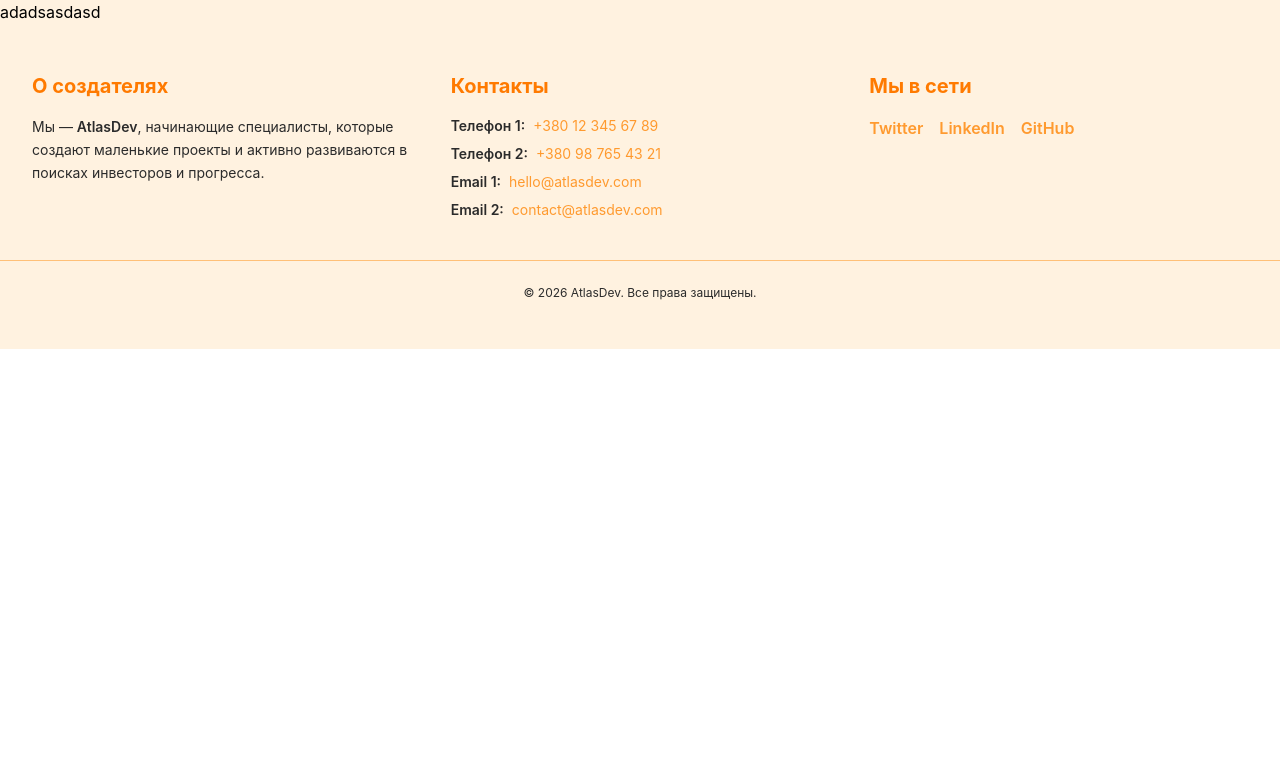
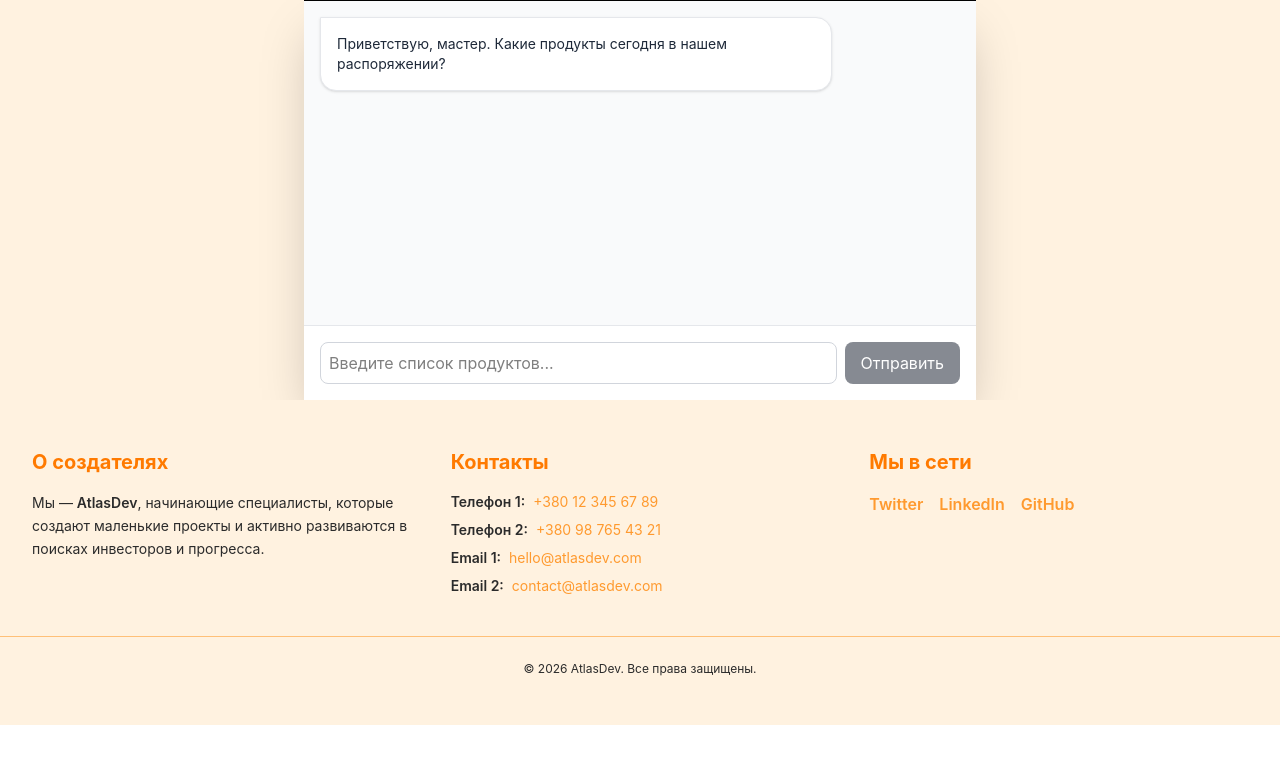
Before and after one commit to AleksanStark/chef-ai, a Vue app: page / in a window 1280 px wide. Shown: the top 764 px of the page. Built offline with nearby package versions, Linux system fonts and the light colour scheme; no server answers.

Commit message:
Do AI integration and implement chat logic

```diff
--- a/package.json
+++ b/package.json
@@ -16,10 +16,14 @@
   },
   "dependencies": {
     "axios": "^1.13.6",
+    "dotenv": "^17.3.1",
+    "marked": "^17.0.4",
+    "openai": "^6.27.0",
     "vue": "^3.5.29",
     "vue-router": "^5.0.3"
   },
   "devDependencies": {
+    "@tailwindcss/typography": "^0.5.19",
     "@tailwindcss/vite": "^4.2.1",
     "@tsconfig/node24": "^24.0.4",
     "@types/node": "^24.11.0",
--- a/src/app/App.vue
+++ b/src/app/App.vue
@@ -1,10 +1,11 @@
 <script setup lang="ts">
 import { AppFooter } from '@/widgets/appFooter'
+import AppChat from '@/widgets/appFooter/ui/AppChat.vue'
 </script>
 
 <template>
   <section class="bg-[#FFF2E0]">
-    <main>adadsasdasd</main>
+    <AppChat />
     <AppFooter />
   </section>
 </template>
--- a/src/app/styles/style.css
+++ b/src/app/styles/style.css
@@ -1 +1,2 @@
 @import 'tailwindcss';
+@plugin "@tailwindcss/typography";
--- /dev/null
+++ b/src/features/ai/api/aiApi.ts
@@ -0,0 +1,32 @@
+import OpenAI from 'openai'
+
+const openai = new OpenAI({
+  baseURL: 'https://openrouter.ai/api/v1',
+  apiKey: import.meta.env.VITE_OPEN_ROUTER_API_KEY,
+  dangerouslyAllowBrowser: true,
+})
+
+export default async function fetchCompletion(message: string) {
+  const completion = await openai.chat.completions.create({
+    model: 'qwen/qwen-2.5-7b-instruct',
+    messages: [
+      {
+        role: 'system',
+        content: `Ты профессиональный диетолог и шеф-повар.
+                  Твоя задача: помогать пользователю строить сбалансированный рацион из доступных продуктов.
+
+                  СТРОГИЕ ПРАВИЛА:
+                  1. Отвечай кратко, по делу, без лишних вступлений.
+                  2. Делай расчет КБЖУ и расписание питания по дням.
+                  3. Отвечай СТРОГО на русском языке. Никакого китайского или английского.
+                  4. Если запрос не касается еды, рецептов или диеты — вежливо откажи в обслуживании.`,
+      },
+      {
+        role: 'user',
+        content: message,
+      },
+    ],
+  })
+  console.log(completion.choices)
+  return completion.choices[0]?.message.content
+}
--- /dev/null
+++ b/src/features/ai/api/index.ts
@@ -0,0 +1 @@
+export { default as fetchCompletion } from './aiApi'
--- /dev/null
+++ b/src/widgets/appFooter/ui/AppChat.vue
@@ -0,0 +1,118 @@
+<script setup lang="ts">
+import { fetchCompletion } from '@/features/ai/api'
+import { marked } from 'marked'
+import { ref, nextTick } from 'vue'
+
+interface Message {
+  id: number
+  role: 'user' | 'assistant'
+  content: string
+}
+
+const messages = ref<Message[]>([
+  {
+    id: 1,
+    role: 'assistant',
+    content: 'Приветствую, мастер. Какие продукты сегодня в нашем распоряжении?',
+  },
+])
+const newMessage = ref('')
+const isLoading = ref(false) // Добавляем статус загрузки
+const scrollTarget = ref<HTMLElement | null>(null)
+
+const scrollToBottom = async () => {
+  await nextTick()
+  if (scrollTarget.value) {
+    scrollTarget.value.scrollTo({ top: scrollTarget.value.scrollHeight, behavior: 'smooth' })
+  }
+}
+
+const renderMarkdown = (text: string) => {
+  return marked.parse(text)
+}
+
+const sendMessage = async () => {
+  const text = newMessage.value.trim()
+  if (!text || isLoading.value) return
+
+  // 1. Добавляем сообщение пользователя
+  messages.value.push({
+    id: Date.now(),
+    role: 'user',
+    content: text,
+  })
+
+  newMessage.value = '' // Теперь можно очистить поле
+  await scrollToBottom()
+
+  // 2. Вызываем Альфреда
+  isLoading.value = true
+  try {
+    const response = await fetchCompletion(text)
+
+    // 3. Добавляем ответ в чат
+    messages.value.push({
+      id: Date.now() + 1,
+      role: 'assistant',
+      content: response || 'Простите, мастер, связь прервалась.',
+    })
+  } catch (e) {
+    console.error(e)
+  } finally {
+    isLoading.value = false
+    await scrollToBottom()
+  }
+}
+</script>
+
+<template>
+  <div class="flex flex-col h-[400px] w-full max-w-2xl mx-auto bg-white border-t shadow-2xl">
+    <main ref="scrollTarget" class="flex-1 overflow-y-auto p-4 space-y-4 bg-gray-50">
+      <div
+        v-for="msg in messages"
+        :key="msg.id"
+        :class="['flex w-full', msg.role === 'user' ? 'justify-end' : 'justify-start']"
+      >
+        <div
+          v-if="msg.role === 'user'"
+          class="max-w-[80%] p-3 rounded-2xl text-sm bg-blue-600 text-white rounded-tr-none"
+        >
+          {{ msg.content }}
+        </div>
+
+        <div
+          v-else
+          class="max-w-[80%] p-4 rounded-2xl text-sm bg-white text-gray-800 border border-gray-200 rounded-tl-none shadow-sm prose prose-sm prose-blue"
+          v-html="renderMarkdown(msg.content)"
+        ></div>
+      </div>
+
+      <div v-if="isLoading" class="flex justify-start">
+        <div
+          class="bg-gray-200 text-gray-500 p-3 rounded-2xl rounded-tl-none text-xs animate-pulse"
+        >
+          ChefAI анализирует запасы...
+        </div>
+      </div>
+    </main>
+
+    <footer class="p-4 bg-white border-t border-gray-200">
+      <form @submit.prevent="sendMessage" class="flex gap-2">
+        <input
+          v-model="newMessage"
+          :disabled="isLoading"
+          type="text"
+          placeholder="Введите список продуктов..."
+          class="flex-1 p-2 border border-gray-300 rounded-lg focus:outline-none focus:ring-2 focus:ring-blue-500 disabled:bg-gray-100"
+        />
+        <button
+          type="submit"
+          :disabled="!newMessage.trim() || isLoading"
+          class="px-4 py-2 bg-gray-900 text-white rounded-lg hover:bg-gray-800 disabled:opacity-50"
+        >
+          {{ isLoading ? '...' : 'Отправить' }}
+        </button>
+      </form>
+    </footer>
+  </div>
+</template>
```
Also changed, not shown: tsconfig.app.json (+7 -5 lines), 2 other files (tests, documents, lock files or other folders).
